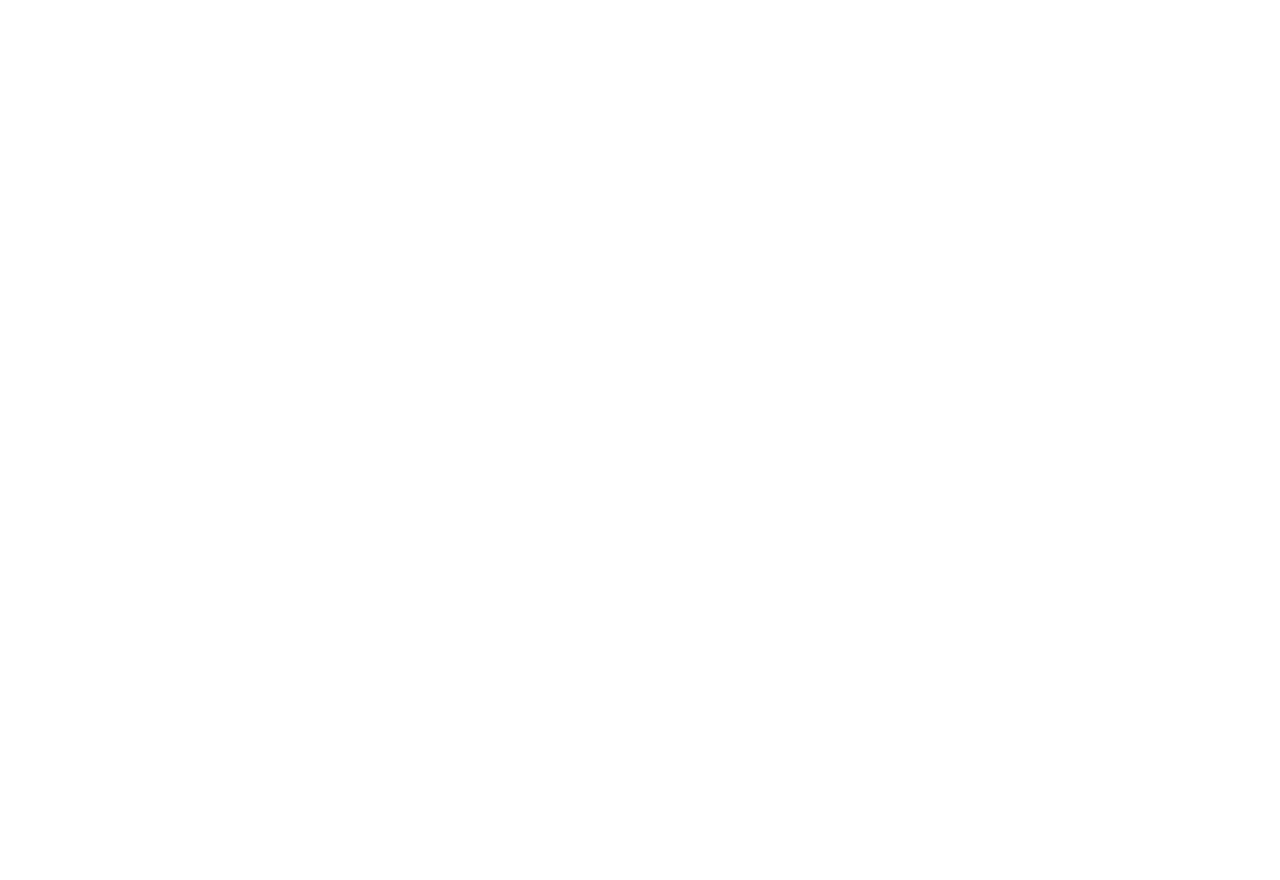
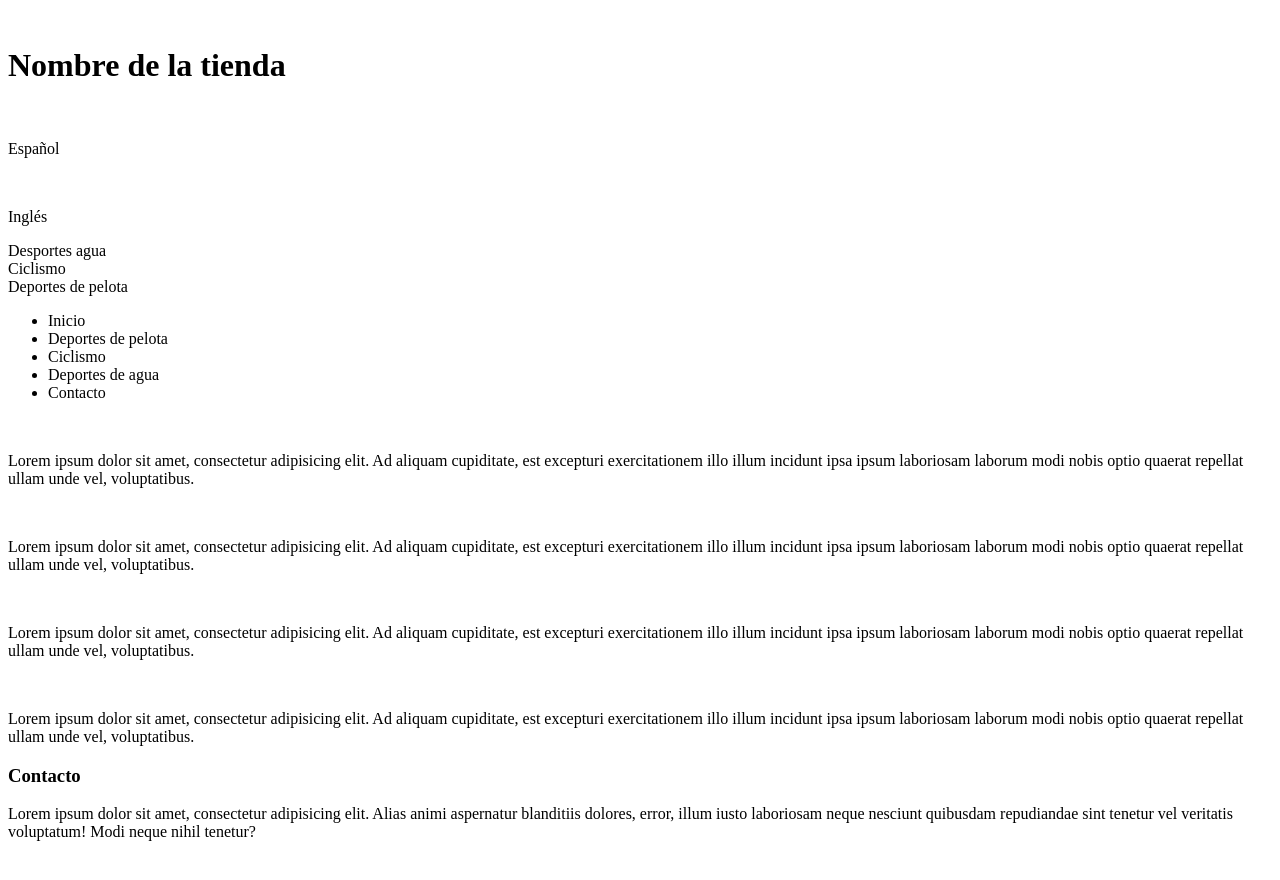
Before and after one commit to javier8340/DIWEB, a plain HTML site: page WebDeportes/index.html in a window 1280 px wide. Before the commit the page ends 800 px from the top, so only its background shows below. Drawn offline with Linux system fonts and the light colour scheme.

Commit message:
index creado

```diff
--- a/WebDeportes/index.html
+++ b/WebDeportes/index.html
@@ -1,10 +1,68 @@
 <!DOCTYPE html>
-<html lang="en">
+<html lang="es">
 <head>
     <meta charset="UTF-8">
-    <title>Title</title>
+    <title>Web Deportes</title>
 </head>
 <body>
-
+<header>
+    <img src="" alt="">
+    <h1>Nombre de la tienda</h1>
+    <div id="idioma">
+        <div id="es"><img src="" alt="">
+            <p>Español</p></div>
+        <div id="en"><img src="" alt="">
+            <p>Inglés</p></div>
+    </div>
+</header>
+<div id="seleccion">
+    <div class="seccion">Desportes agua</div>
+    <div class="seccion">Ciclismo</div>
+    <div class="seccion">Deportes de pelota</div>
+</div>
+<nav>
+    <div id="menu">
+        <ul>
+            <li class="active">Inicio</li>
+            <li>Deportes de pelota</li>
+            <li>Ciclismo</li>
+            <li>Deportes de agua</li>
+            <li>Contacto</li>
+        </ul>
+    </div>
+</nav>
+<div id="contenedor">
+    <div class="caja">
+        <img src="" alt="">
+        <p>Lorem ipsum dolor sit amet, consectetur adipisicing elit. Ad aliquam cupiditate, est excepturi exercitationem
+            illo illum incidunt ipsa ipsum laboriosam laborum modi nobis optio quaerat repellat ullam unde vel,
+            voluptatibus.</p>
+    </div>
+    <div class="caja">
+        <img src="" alt="">
+        <p>Lorem ipsum dolor sit amet, consectetur adipisicing elit. Ad aliquam cupiditate, est excepturi exercitationem
+            illo illum incidunt ipsa ipsum laboriosam laborum modi nobis optio quaerat repellat ullam unde vel,
+            voluptatibus.</p>
+    </div>
+    <div class="caja">
+        <img src="" alt="">
+        <p>Lorem ipsum dolor sit amet, consectetur adipisicing elit. Ad aliquam cupiditate, est excepturi exercitationem
+            illo illum incidunt ipsa ipsum laboriosam laborum modi nobis optio quaerat repellat ullam unde vel,
+            voluptatibus.</p>
+    </div>
+    <div class="caja">
+        <img src="" alt="">
+        <p>Lorem ipsum dolor sit amet, consectetur adipisicing elit. Ad aliquam cupiditate, est excepturi exercitationem
+            illo illum incidunt ipsa ipsum laboriosam laborum modi nobis optio quaerat repellat ullam unde vel,
+            voluptatibus.</p>
+    </div>
+</div>
+<footer>
+    <h3>Contacto</h3>
+    <p>Lorem ipsum dolor sit amet, consectetur adipisicing elit. Alias animi aspernatur blanditiis dolores, error, illum
+        iusto laboriosam neque nesciunt quibusdam repudiandae sint tenetur vel veritatis voluptatum! Modi neque nihil
+        tenetur?</p>
+    <img src="" alt="">
+</footer>
 </body>
 </html>
```
